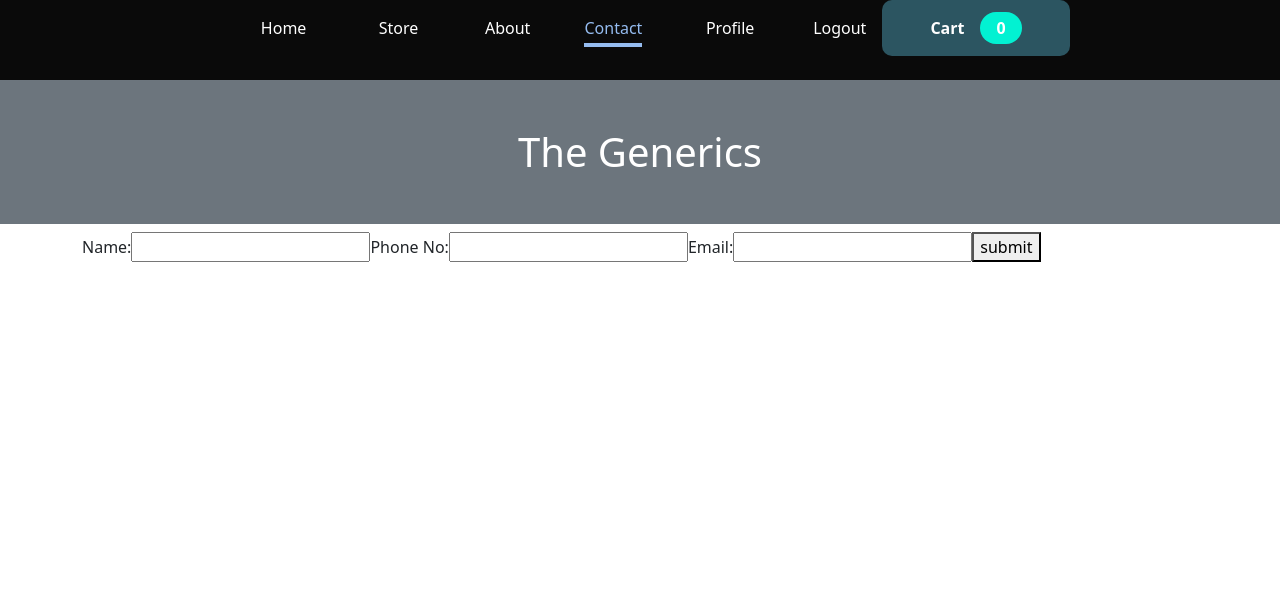
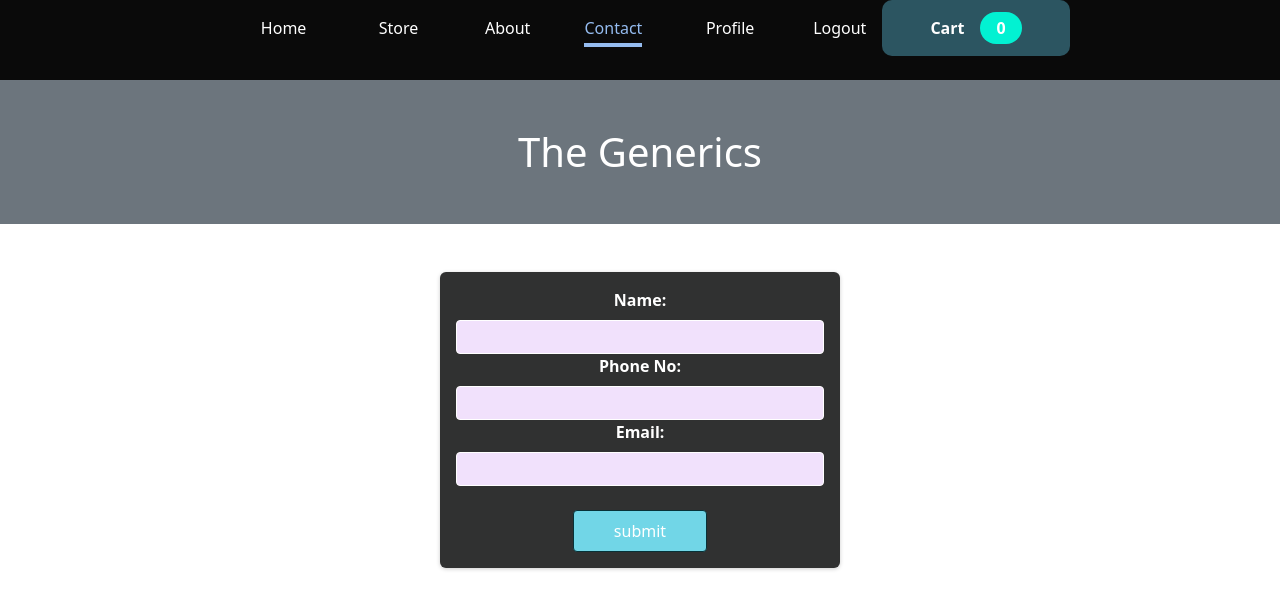
Before and after one commit to Chiksinafees/Ecommerse-website, a React (Create React App) app: page /contact in a window 1280 px wide. Shown: the top 608 px of the page. Built offline with nearby package versions, Linux system fonts and the light colour scheme; sample sign-in values are in the browser's storage.

Commit message:
Protecting the product page ( task 21 )

```diff
--- a/src/App.js
+++ b/src/App.js
@@ -3,7 +3,6 @@ import React, { useState } from "react";
 import NavBar from "./component/NavBar";
 import Items from "./component/Items";
 import Cart from "./component/Cart/Cart";
-import { CartContextProvider } from "./component/Store/Cart-context";
 import { Redirect, Route, Switch } from "react-router-dom";
 import About from "./pages/About";
 import Home from "./pages/Home";
@@ -13,11 +12,13 @@ import Login from "./pages/Login";
 import Profile from "./pages/Profile";
 import CartContext from "./component/Store/Cart-context";
 import { useContext } from "react";
-import HomePage from "./pages/HomePage";
 
 function App() {
   const [showCart, setShowCart] = useState(false);
+
   const appCtx = useContext(CartContext);
+
+  const isLoggedIn = appCtx.isLoggedIn;
 
   const CartHandler = () => {
     setShowCart(true);
@@ -43,44 +44,52 @@ function App() {
   }
 
   return (
-    <CartContextProvider>
+    <React.Fragment>
       <NavBar onshow={CartHandler} />
       <h1 className="text-center p-5  bg-secondary text-white">The Generics</h1>
       {showCart && <Cart onTap={cartCloseHandler} />}
       <Switch>
-        <Route exact path="/">
-          <HomePage />
+      {isLoggedIn &&<Route exact path="/home">
+          <Home />
+        </Route>}
+        {isLoggedIn && (
+          <Route exact path="/store">
+            <Items />
           </Route>
-        <Route path="/home">
-          <Home />
-        </Route>
-        <Route path="/store">
-          {appCtx.isLoggedIn == true ? <Login /> : <Items />}
-        </Route>
-        <Route path="/store/:title" exact>
+        )}
+        {isLoggedIn && (
+          <Route exact path="/store/:title">
             <ItemsDetails />
           </Route>
-        <Route path="/about">
+        )}
+        {isLoggedIn && (
+          <Route exact path="/about">
             <About />
           </Route>
-        <Route path="/contact">
+        )}
+        {isLoggedIn && (
+          <Route exact path="/contact">
             <Contact queryform={firebaseSubmitHandler} />
           </Route>
-        <Route path="/Login">
-          <Login />
+        )}
+        <Route exact path="/Login">
+          {!isLoggedIn && <Login />}
         </Route>
-        <Route path="/profile">
-          {!appCtx.isLoggedIn && <Profile />}
-          {appCtx.isLoggedIn && <Redirect to="/Login" exact />}
+        {isLoggedIn && (
+          <Route exact path="/profile">
+            <Profile />
           </Route>
+        )}
         <Route path="/Logout">
           <Login />
         </Route>
-        <Route path="*">          {/* ( option 2)  */}
-          <Redirect to="/" />
+        <Route path="*">
+          {" "}
+          {/* ( option 2)  */}
+          <Redirect to="/Login" />
         </Route>
       </Switch>
-    </CartContextProvider>
+    </React.Fragment>
   );
 }
 
--- a/src/index.js
+++ b/src/index.js
@@ -1,18 +1,21 @@
-import React from 'react';
-import ReactDOM from 'react-dom/client';
-import './index.css';
-import App from './App';
-import reportWebVitals from './reportWebVitals';
-import { BrowserRouter } from 'react-router-dom';
+import React from "react";
+import ReactDOM from "react-dom/client";
+import "./index.css";
+import App from "./App";
+import reportWebVitals from "./reportWebVitals";
+import { BrowserRouter } from "react-router-dom";
 
-import '../node_modules/react-bootstrap/dist/react-bootstrap'
-import '../node_modules/bootstrap/dist/css/bootstrap.css'
+import "../node_modules/react-bootstrap/dist/react-bootstrap";
+import "../node_modules/bootstrap/dist/css/bootstrap.css";
+import { CartContextProvider } from "./component/Store/Cart-context";
 
-const root = ReactDOM.createRoot(document.getElementById('root'));
+const root = ReactDOM.createRoot(document.getElementById("root"));
 root.render(
-  <BrowserRouter>
-    <App />
-  </BrowserRouter>
+  <CartContextProvider>
+    <BrowserRouter>
+      <App />
+    </BrowserRouter>
+  </CartContextProvider>
 );
 
 // If you want to start measuring performance in your app, pass a function
--- a/src/pages/Contact.js
+++ b/src/pages/Contact.js
@@ -1,5 +1,5 @@
 import { useState } from "react";
-import { Container } from "react-bootstrap";
+import classes from "./Login.module.css";
 
 const Contact = (props) => {
   const [name, setName] = useState("");
@@ -32,17 +32,34 @@ const Contact = (props) => {
   };
 
   return (
-    <Container>
+    <section className={classes.auth}>
       <form onSubmit={queryhandler}>
-        <label htmlFor="name">Name:</label>
-        <input id="name" type="text" value={name} onChange={nameHandler} />
-        <label htmlFor="number">Phone No:</label>
-        <input id="number" type="tel" value={number} onChange={numberHandler} />
-        <label htmlFor="email">Email:</label>
-        <input id="email" type="email" value={email} onChange={emailHandler} />
-        <button type="submit">submit</button>
+        <div className={classes.control}>
+          <label htmlFor="name">Name:</label>
+          <input id="name" type="text" value={name} onChange={nameHandler} />
+
+          <label htmlFor="number">Phone No:</label>
+          <input
+            id="number"
+            type="tel"
+            value={number}
+            onChange={numberHandler}
+          />
+
+          <label htmlFor="email">Email:</label>
+          <input
+            id="email"
+            type="email"
+            value={email}
+            onChange={emailHandler}
+          />
+        </div>
+
+        <div className={classes.actions}>
+          <button type="submit">submit</button>
+        </div>
       </form>
-    </Container>
+    </section>
   );
 };
 
--- a/src/pages/HomePage.js
+++ /dev/null
@@ -1,8 +0,0 @@
-const HomePage = () => {
-  return (
-    <h1 className="text-center">
-      <b>WELCOME</b>
-    </h1>
-  );
-};
-export default HomePage;
```
Lines whose indentation alone changed are shown as unchanged.
